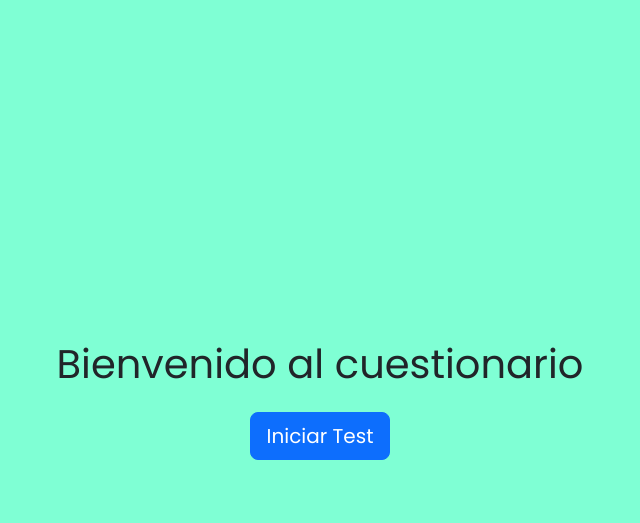
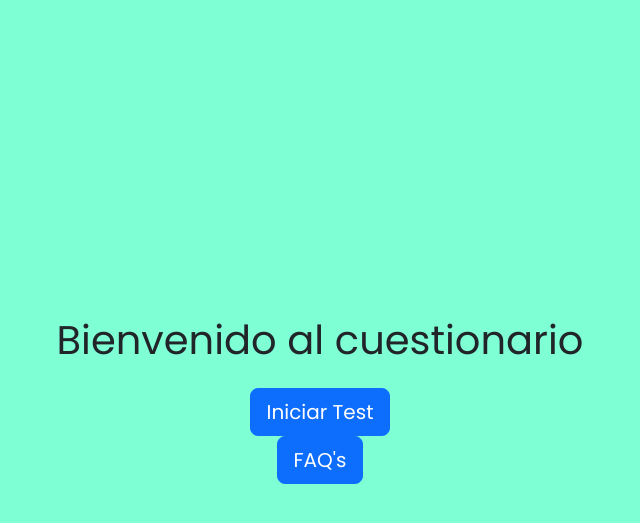
Before and after one commit to rasecx123/webflask3, a Flask app: page / in a window 1280 px wide. Shown: the top 523 px of the page, without its empty margins (320-960 px from the left). Run offline with Flask 3, Linux system fonts and the light colour scheme.

Commit message:
Update home.html

```diff
--- a/templates/home.html
+++ b/templates/home.html
@@ -14,6 +14,10 @@
         <form action="/test" method="get">
             <button type="submit" class="btn btn-primary btn-lg">Iniciar Test</button>
         </form>
+        <form action="/faq" method="get">
+            <button type="submit" class="btn btn-primary btn-lg">FAQ's</button>
+        </form>
     </div>
 </body>
+
 </html>
```
